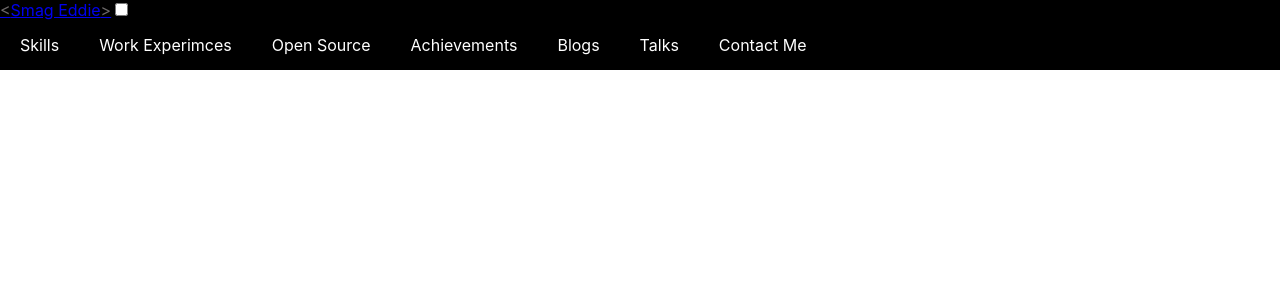
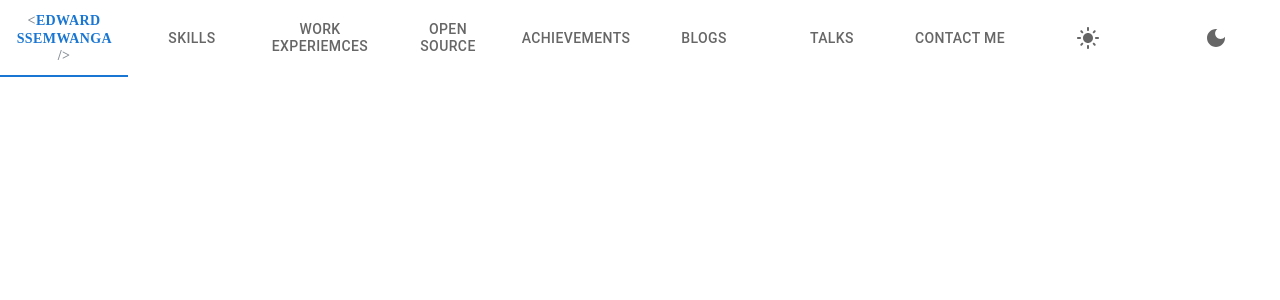
Before and after one commit to eddiesmag/personal_portfolio, a React (Create React App) app: page / in a window 1280 px wide. Shown: the top 300 px of the page. Built offline with nearby package versions, Linux system fonts and the light colour scheme; what react-easy-emoji would draw is missing.

Commit message:
chore:add material ui

```diff
--- a/package.json
+++ b/package.json
@@ -3,6 +3,10 @@
   "version": "0.1.0",
   "private": true,
   "dependencies": {
+    "@emotion/react": "^11.11.1",
+    "@emotion/styled": "^11.11.0",
+    "@mui/icons-material": "^5.14.9",
+    "@mui/material": "^5.14.10",
     "@testing-library/jest-dom": "^5.17.0",
     "@testing-library/react": "^13.4.0",
     "@testing-library/user-event": "^13.5.0",
--- a/public/index.html
+++ b/public/index.html
@@ -2,7 +2,7 @@
 <html lang="en">
   <head>
     <meta charset="utf-8" />
-    <meta name="viewport" content="width=device-width, initial-scale=1" />
+    <meta name="viewport" content="initial-scale=1, width=device-width" />
 
     <!-- Edit meta tags for SEO -->
     <title>Eddie Smag Portfolio | Eddie Smag | Smag Eddie</title>
--- a/src/components/header/Header.js
+++ b/src/components/header/Header.js
@@ -1,51 +1,44 @@
-import React from 'react';
+import { Tab, Tabs } from '@mui/material';
+import React, { useState } from 'react';
 import Headroom from 'react-headroom';
+import { LightMode, DarkMode } from '@mui/icons-material';
 
 import './styles/Header.scss';
+import { introduction } from '../../portfolio';
 const Header = () => {
+  const [value, setValue] = useState(0);
+  const handleChange = (event, newValue) => {
+    setValue(newValue);
+  };
   return (
     <Headroom>
-      <header className="dark-menu">
-        <a href="/" className="">
-          <span className="grey-color">&lt;</span>
-          <span>Smag Eddie</span>
-          <span className="grey-color">&gt;</span>
-        </a>
-        <input type="checkbox" className="menu-btn" id="menu-btn" />
-        <label
-          htmlFor="menu-btn"
-          className="menu-icon"
-          style={{ color: 'white' }}
-        >
-          <span
-            className={'isDark' ? 'navicon navicon-dark' : 'navicon'}
-          ></span>
-        </label>
-        <ul>
-          <li>
-            <a href="#skills">Skills</a>
-          </li>
-          <li>
-            <a href="#experience">Work Experimces</a>
-          </li>
-          <li>
-            <a href="#openSource">Open Source</a>
-          </li>
-          <li>
-            <a href="#achievements">Achievements</a>
-          </li>
-          <li>
-            <a href="#blogs">Blogs</a>
-          </li>
-          <li>
-            <a href="#talks">Talks</a>
-          </li>
-          <li>
-            <a href="#contact">Contact Me</a>
-          </li>
-          {/* add Toggle switch */}
-        </ul>
-      </header>
+      <Tabs value={value} onChange={handleChange} centered variant="fullWidth">
+        <Tab
+          href="/"
+          label={
+            <span href="/" className="title">
+              <span className="grey-color">&lt;</span>
+              <span>{introduction.username}</span>
+              <span className="grey-color">{' /'}</span>
+              <span className="grey-color">&gt;</span>
+            </span>
+          }
+        />
+        <Tab label="Skills" href="#skills" />
+        <Tab label="Work Experiemces" href="#experience" />
+        <Tab label="Open Source" href="#openSource" />
+        <Tab label="Achievements" href="#achievements" />
+        <Tab label="Blogs" href="#blogs" />
+        <Tab label="Talks" href="#talks" />
+        <Tab label="Contact Me" href="#contact" />
+        <Tab
+          icon={<LightMode />}
+          aria-label=""
+          disableRipple={true}
+          focusRipple={false}
+        />
+        <Tab icon={<DarkMode />} aria-label="" />
+      </Tabs>
     </Headroom>
   );
 };
--- a/src/components/header/styles/Header.scss
+++ b/src/components/header/styles/Header.scss
@@ -3,68 +3,18 @@
     max-height: 100px;
   }
 
-  /*header*/
-  .dark-menu {
-    background-color: black;
-    color:#fff;
+  .grey-color{
+    color:#868e96;
   }
 
-  .dark-menu li a {
-    color: #fff;
-    // remove & include styles in .header ul
-    display: block;
-    padding: 15px 20px;
-    // color: $textColor;
-    text-decoration: none;
+  .title {
+    font-family: 'Agustina Regular', cursive;
+    font-weight: bold;
+    font-variant-ligatures: no-common-ligatures;
+    -webkit-font-variant-ligatures: no-common-ligatures;
+    padding: 0px 20px;
   }
 
-  .dark-menu li a:hover{
-    background-color: aquamarine;
+  .MuiTab-icon {
+    text-align: center;
   }
-
-  .header {
-    // background-color: $lightBackground1;
-    max-width: 100%;
-    padding: 15px 20px;
-    margin: 0px auto;
-  }
-
-  .header ul {
-    margin: 0;
-    padding:0;
-    list-style: none;
-    overflow: hidden;
-  }
-
-  .dark-menu ul {
-    margin: 0;
-    padding:0;
-    list-style: none;
-    overflow: hidden;
-  }
-
-  .grey-color{
-    color: rgb(109, 105, 105);
-  }
-
-  .header li a {
-    display: block;
-    padding: 15px 20px;
-    // color: $textColor;
-    text-decoration: none;
-  }
-
-  header li{
-display: inline-block;
-  }
-
-  /* menu icon */
-
-.header .menu-icon {
-  cursor: pointer;
-  display: inline-block;
-  float: right;
-  padding: 28px 20px;
-  position: relative;
-  user-select: none;
-}
--- a/src/portfolio.js
+++ b/src/portfolio.js
@@ -8,7 +8,7 @@ const splashScreen = {
 };
 
 const introduction = {
-  username: 'Eddie Smag',
+  username: 'Edward Ssemwanga',
   title: "Hi all, I'm Edward",
   subTitle: emoji(
     'A passionate Full Stack Software Developer 🚀 having an experience of building Web and Mobile applications with JavaScript / Reactjs / Nodejs / React Native and some other cool libraries and frameworks.'
```
Also changed, not shown: 1 other file (tests, documents, lock files or other folders).
